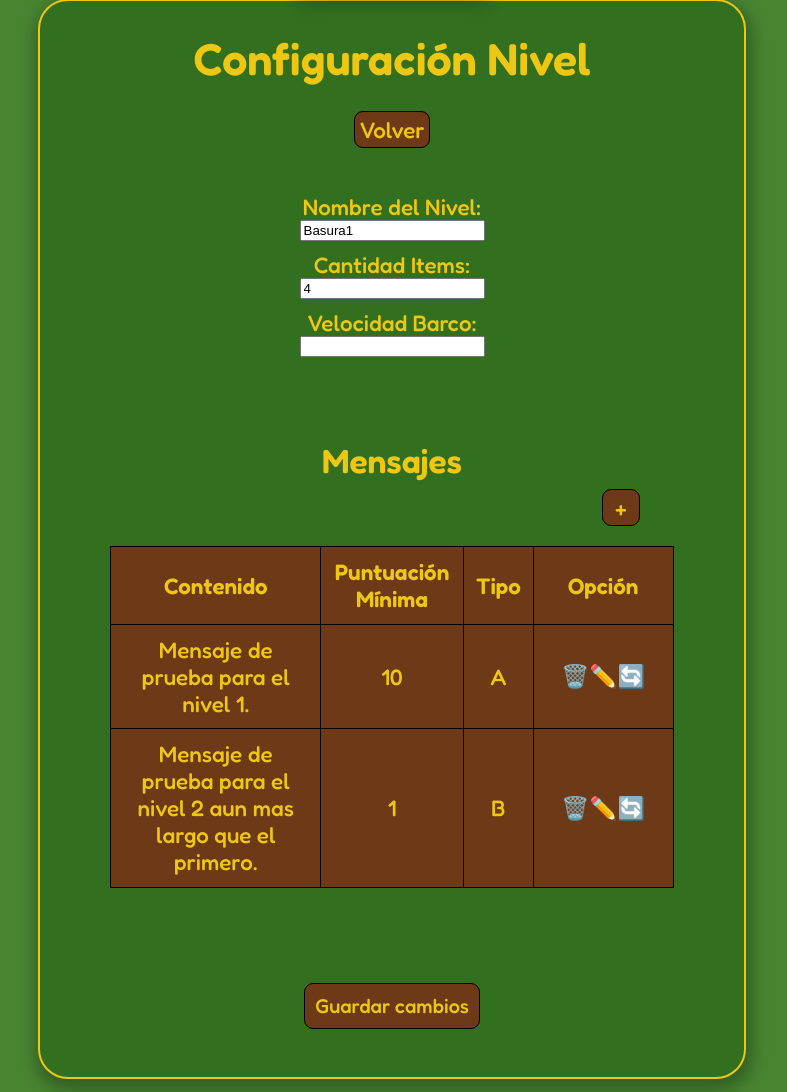
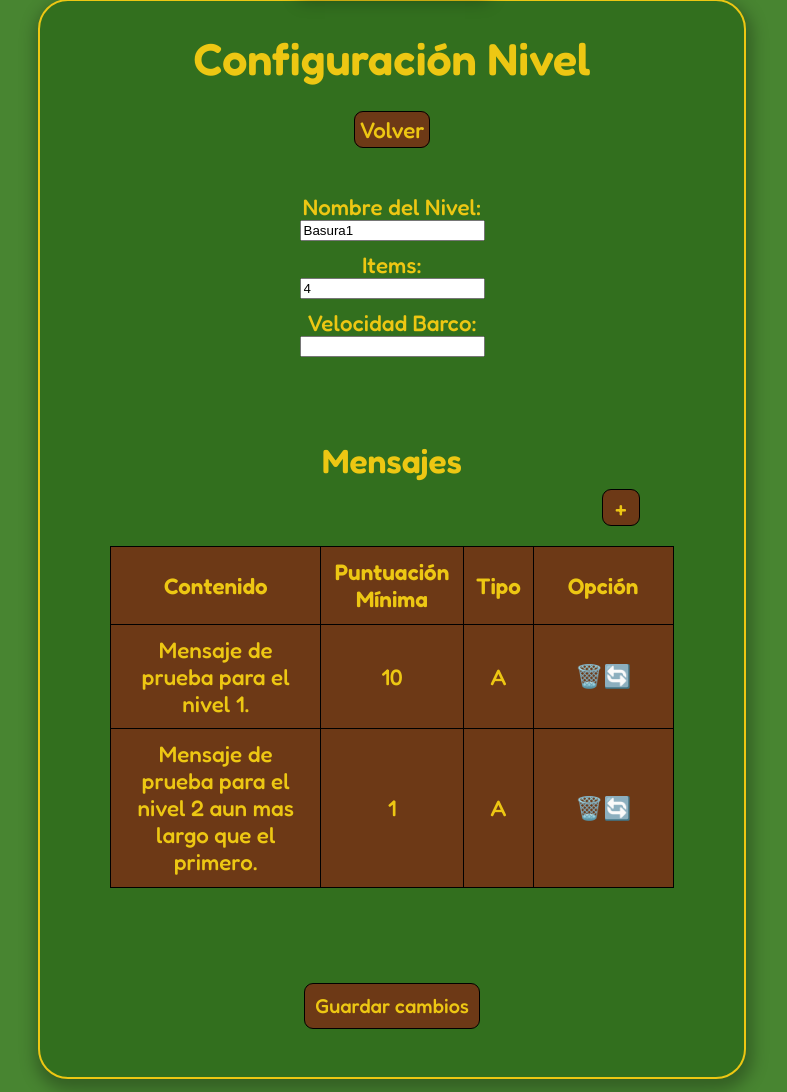
Before and after one commit to isaacmoyam/2223_2DAW_ECOCATCH, a PHP site: page /admin/niveles/configNiveles.html in a window 1280 px wide. Shown: the part 204-1296 px from the top of the page, without its empty margins (248-1035 px from the left). Run offline with PHP 8.4, Linux system fonts and the light colour scheme; some web fonts are replaced.

Commit message:
Octavo commit con admin> configNiveles y anadirNivel puesto en comun con el responsable de servidor

```diff
--- a/mockups/admin/niveles/anadirNivel.html
+++ b/mockups/admin/niveles/anadirNivel.html
@@ -16,13 +16,13 @@
             <form action="" method="POST">
                 <label>Nombre:</label>
                 <input type="text" name="nombre"  placeholder="Nombre del Nivel">
-                <label>Cantidad Items:</label>
+                <label>Items:</label>
                 <input type="text" name="valor"  placeholder="Cantidad Items">
                 <label>Velocidad Barco:</label>
                 <input type="text" name="contenido" placeholder="Velocidad del barco">
                 <h2>Configuración Mensaje</h2>
                 <!--Ver como va a ser esto, si submit o button-->
-                <input type="submit" value="Añadir Mensaje">
+                <button id="btnAgregarFila" type="button">Añadir Mensaje</button>
                 <input type="submit" value="Añadir Nivel">
             </form>
         </main>
--- a/mockups/admin/niveles/configNiveles.html
+++ b/mockups/admin/niveles/configNiveles.html
@@ -16,7 +16,7 @@
             <form action="" method="POST">
                 <label>Nombre del Nivel:</label>
                 <input type="text" name="nombre" value="Basura1" placeholder="Nombre del nivel">
-                <label>Cantidad Items:</label>
+                <label>Items:</label>
                 <input type="text" name="valor" value="4" placeholder="Cantidad de Items">
                 <label>Velocidad Barco:</label>
                 <input type="text" name="Velocidad del barco">
@@ -34,13 +34,13 @@
                         <td>Mensaje de prueba para el nivel 1.</td>
                         <td>10</td>
                         <td>A</td>
-                        <td><a href="">🗑️</a><a href="modificar.html">✏️</a><a href="">🔄</a></td>
+                        <td><a href="">🗑️</a><a href="">🔄</a></td>
                     </tr>
                     <tr>
                         <td>Mensaje de prueba para el nivel 2 aun mas largo que el primero.</td>
                         <td>1</td>
-                        <td>B</td>
-                        <td><a href="">🗑️</a><a href="modificar.html">✏️</a><a href="">🔄</a></td>
+                        <td>A</td>
+                        <td><a href="">🗑️</a><a href="">🔄</a></td>
                     </tr>
                 </table>
                 <input type="submit" value="Guardar cambios">
--- a/mockups/css/styleAdmin.css
+++ b/mockups/css/styleAdmin.css
@@ -59,8 +59,8 @@ form > input[type=submit].darkmode:hover {
     background-color: #253d1d;
 }
 
-/*Estilo común para los botones*//*botones*/
-
+/*botones*/
+/*Estilo común para los botones*/
 button {
     border: solid 1px black;
     color: #EDC713;
@@ -68,6 +68,9 @@ button {
     background-color: #6D3916;
     cursor: pointer;
     font-family: Fredoka;
+    font-size: 1.4em;
+    width: 30%;
+    padding: 2%;
 }
 
 button.darkmode {
```
